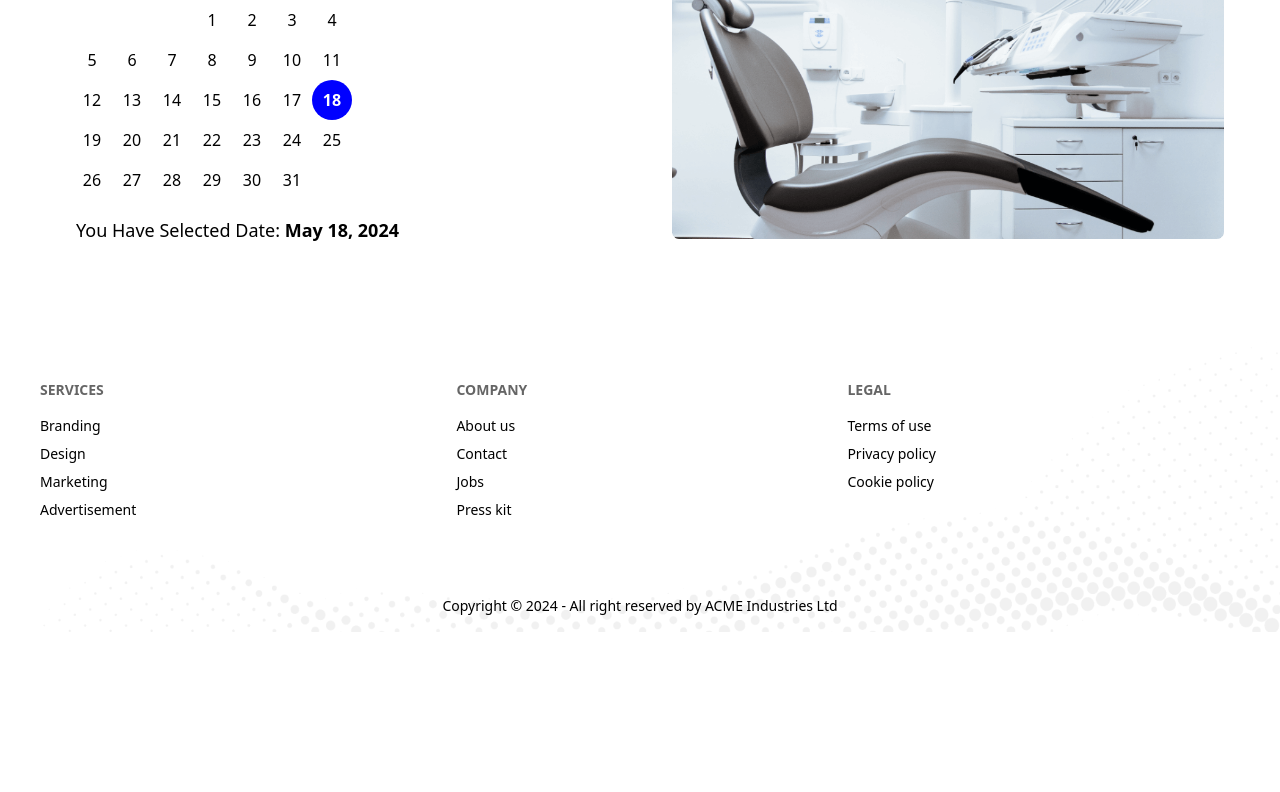
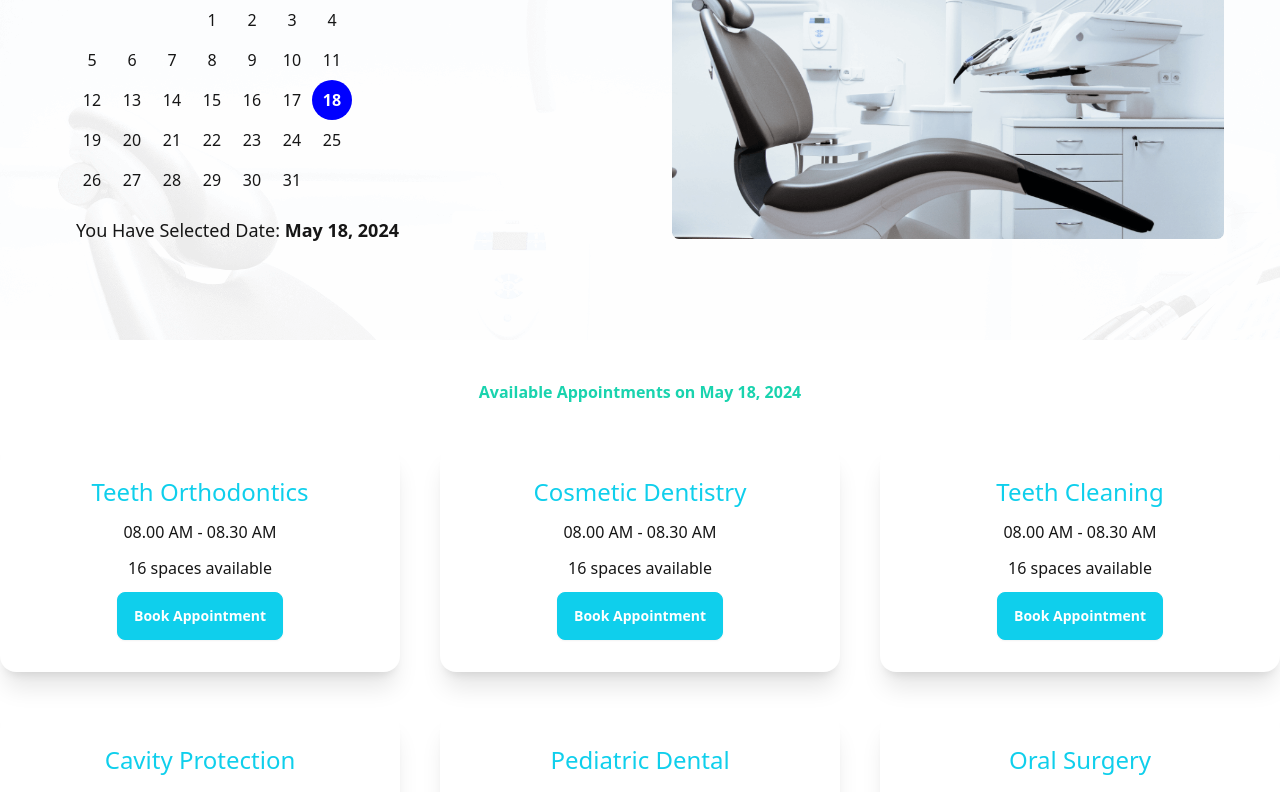
Before and after one commit to rakibgithub21/Doctors-Portal-Client-side, a React (Vite) app: page /appointment in a window 1280 px wide. Shown: the part 260-1052 px from the top of the page. Before the commit the page ends 892 px from the top, so only its background shows below. Built offline with nearby package versions, Linux system fonts and the light colour scheme.

Commit message:
working on appointment component

```diff
--- /dev/null
+++ b/public/appointmentOptions.json
@@ -0,0 +1,118 @@
+[
+    {
+      "_id": 1,
+      "name": "Teeth Orthodontics",
+      "slots": [
+        "08.00 AM - 08.30 AM",
+        "08.30 AM - 09.00 AM",
+        "09.00 AM - 9.30 AM",
+        "09.30 AM - 10.00 AM",
+        "10.00 AM - 10.30 AM",
+        "10.30 AM - 11.00 AM",
+        "11.00 AM - 11.30 AM",
+        "11.30 AM - 12.00 AM",
+        "1.00 PM - 1.30 PM",
+        "1.30 PM - 2.00 PM",
+        "2.00 PM - 2.30 PM",
+        "2.30 PM - 3.00 PM",
+        "3.00 PM - 3.30 PM",
+        "3.30 PM - 4.00 PM",
+        "4.00 PM - 4.30 PM",
+        "4.30 PM - 5.00 PM"
+      ]
+    },
+    {
+      "_id": 2,
+      "name": "Cosmetic Dentistry",
+      "slots": [
+        "08.00 AM - 08.30 AM",
+        "08.30 AM - 09.00 AM",
+        "09.00 AM - 9.30 AM",
+        "09.30 AM - 10.00 AM",
+        "10.00 AM - 10.30 AM",
+        "10.30 AM - 11.00 AM",
+        "11.00 AM - 11.30 AM",
+        "11.30 AM - 12.00 AM",
+        "1.00 PM - 1.30 PM",
+        "1.30 PM - 2.00 PM",
+        "2.00 PM - 2.30 PM",
+        "2.30 PM - 3.00 PM",
+        "3.00 PM - 3.30 PM",
+        "3.30 PM - 4.00 PM",
+        "4.00 PM - 4.30 PM",
+        "4.30 PM - 5.00 PM"
+      ]
+    },
+    {
+      "_id": 3,
+      "name": "Teeth Cleaning",
+      "slots": [
+        "08.00 AM - 08.30 AM",
+        "08.30 AM - 09.00 AM",
+        "09.00 AM - 9.30 AM",
+        "09.30 AM - 10.00 AM",
+        "10.00 AM - 10.30 AM",
+        "10.30 AM - 11.00 AM",
+        "11.00 AM - 11.30 AM",
+        "11.30 AM - 12.00 AM",
+        "1.00 PM - 1.30 PM",
+        "1.30 PM - 2.00 PM",
+        "2.00 PM - 2.30 PM",
+        "2.30 PM - 3.00 PM",
+        "3.00 PM - 3.30 PM",
+        "3.30 PM - 4.00 PM",
+        "4.00 PM - 4.30 PM",
+        "4.30 PM - 5.00 PM"
+      ]
+    },
+    {
+      "_id": 4,
+      "name": "Cavity Protection",
+      "slots": [
+        "08.00 AM - 08.30 AM",
+        "08.30 AM - 09.00 AM",
+        "09.00 AM - 9.30 AM",
+        "09.30 AM - 10.00 AM",
+        "10.00 AM - 10.30 AM",
+        "10.30 AM - 11.00 AM",
+        "11.00 AM - 11.30 AM",
+        "11.30 AM - 12.00 AM",
+        "1.00 PM - 1.30 PM",
+        "1.30 PM - 2.00 PM",
+        "2.00 PM - 2.30 PM",
+        "2.30 PM - 3.00 PM",
+        "3.00 PM - 3.30 PM",
+        "3.30 PM - 4.00 PM",
+        "4.00 PM - 4.30 PM",
+        "4.30 PM - 5.00 PM"
+      ]
+    },
+    {
+      "_id": 5,
+      "name": "Pediatric Dental",
+      "slots": [
+      ]
+    },
+    {
+      "_id": 6,
+      "name": "Oral Surgery",
+      "slots": [
+        "08.00 AM - 08.30 AM",
+        "08.30 AM - 09.00 AM",
+        "09.00 AM - 9.30 AM",
+        "09.30 AM - 10.00 AM",
+        "10.00 AM - 10.30 AM",
+        "10.30 AM - 11.00 AM",
+        "11.00 AM - 11.30 AM",
+        "11.30 AM - 12.00 AM",
+        "1.00 PM - 1.30 PM",
+        "1.30 PM - 2.00 PM",
+        "2.00 PM - 2.30 PM",
+        "2.30 PM - 3.00 PM",
+        "3.00 PM - 3.30 PM",
+        "3.30 PM - 4.00 PM",
+        "4.00 PM - 4.30 PM",
+        "4.30 PM - 5.00 PM"
+      ]
+    }
+  ]
--- a/src/Pages/Appointment/Appointment/Appointment.jsx
+++ b/src/Pages/Appointment/Appointment/Appointment.jsx
@@ -1,10 +1,22 @@
 
+import { useState } from 'react';
+import AvailableAppointments from '../AvailableAppointments/AvailableAppointments';
 import AppointmentBanner from './AppointmentBanner/AppointmentBanner';
 
 const Appointment = () => {
+    const [selectedDate, setSelectedDate] = useState(new Date())
     return (
         <div>
-            <AppointmentBanner></AppointmentBanner>
+            <AppointmentBanner
+                selectedDate={selectedDate}
+                setSelectedDate={setSelectedDate}
+            >
+
+                </AppointmentBanner>
+            <AvailableAppointments
+                selectedDate={selectedDate}
+                setSelectedDate={setSelectedDate}
+            ></AvailableAppointments>
         </div>
     );
 };
--- a/src/Pages/Appointment/Appointment/AppointmentBanner/AppointmentBanner.jsx
+++ b/src/Pages/Appointment/Appointment/AppointmentBanner/AppointmentBanner.jsx
@@ -1,17 +1,17 @@
-import { useState } from 'react';
+/* eslint-disable react/prop-types */
 import chair from '../../../../assets/images/chair.png'
 import { DayPicker } from "react-day-picker";
 import "react-day-picker/dist/style.css";
+import appointmentBg from '../../../../assets/images/bg.png'
 import { format } from 'date-fns'
 
 
-const AppointmentBanner = () => {
-    const [selectedDate, setSelectedDate] = useState(new Date())
-    console.log(selectedDate);
+const AppointmentBanner = ({ selectedDate, setSelectedDate }) => {
+
     return (
-        <div className="container px-6 py-16 mx-auto">
+        <div style={{backgroundImage:`url(${appointmentBg})`}} className="container px-6 py-16 mx-auto">
             <div  className="items-center lg:flex">
-                <div className="w-full lg:w-1/2 p-8 ">
+                <div className="w-full lg:w-1/2 p-8  ">
                     <DayPicker
                         mode='single'
                         selected={selectedDate}
--- /dev/null
+++ b/src/Pages/Appointment/AvailableAppointments/AppointmentOption.jsx
@@ -0,0 +1,21 @@
+/* eslint-disable react/prop-types */
+
+// eslint-disable-next-line react/prop-types
+const AppointmentOption = ({ appointment }) => {
+    const { name, slots } = appointment
+
+    return (
+        <div className="card  bg-base-100 shadow-xl">
+            <div className="card-body text-center space-y-1">
+                <h2 className="  text-primary text-2xl">{name}</h2>
+                <p>{slots.length > 0 ? slots[0] : 'Try Another Day' }</p>
+                <p>{slots.length} {slots.length > 1 ?"spaces" : "space" } available</p>
+                <div className="card-actions justify-center">
+                    <button className="btn btn-primary text-white">Book Appointment</button>
+                </div>
+            </div>
+        </div>
+    );
+};
+
+export default AppointmentOption;
--- /dev/null
+++ b/src/Pages/Appointment/AvailableAppointments/AvailableAppointments.jsx
@@ -0,0 +1,33 @@
+import { format } from "date-fns";
+import { useEffect, useState } from "react";
+import AppointmentOption from "./AppointmentOption";
+
+
+// eslint-disable-next-line react/prop-types
+const AvailableAppointments = ({ selectedDate }) => {
+    const [appointmentOptions, setAppointmentOptions] = useState([])
+    useEffect(() => {
+        fetch('appointmentOptions.json')
+            .then(res => res.json())
+            .then(data => setAppointmentOptions(data))
+    }, [])
+    return (
+        <section className="my-10 ">
+
+            <p className="text-center mb-10 text-secondary font-bold">Available Appointments on {format(selectedDate, 'PP')}</p>
+
+            <div className="grid grid-cols-1 md:grid-cols-2 lg:grid-cols-3 gap-10">
+                {
+                    appointmentOptions.map(appointment => <AppointmentOption
+                        key={appointment._id}
+                        appointment={appointment}
+                    >
+
+                    </AppointmentOption>)
+}
+            </div>
+        </section>
+    );
+};
+
+export default AvailableAppointments;
--- a/tailwind.config.js
+++ b/tailwind.config.js
@@ -12,7 +12,7 @@
           secondary: '#19D3AE',
           accent: '#3A4256',
           neutral: '#3D4451',
-          "base-100":"#FFFFF"
+          "base-100":"#FFF"
         }
       }
     ]
```
